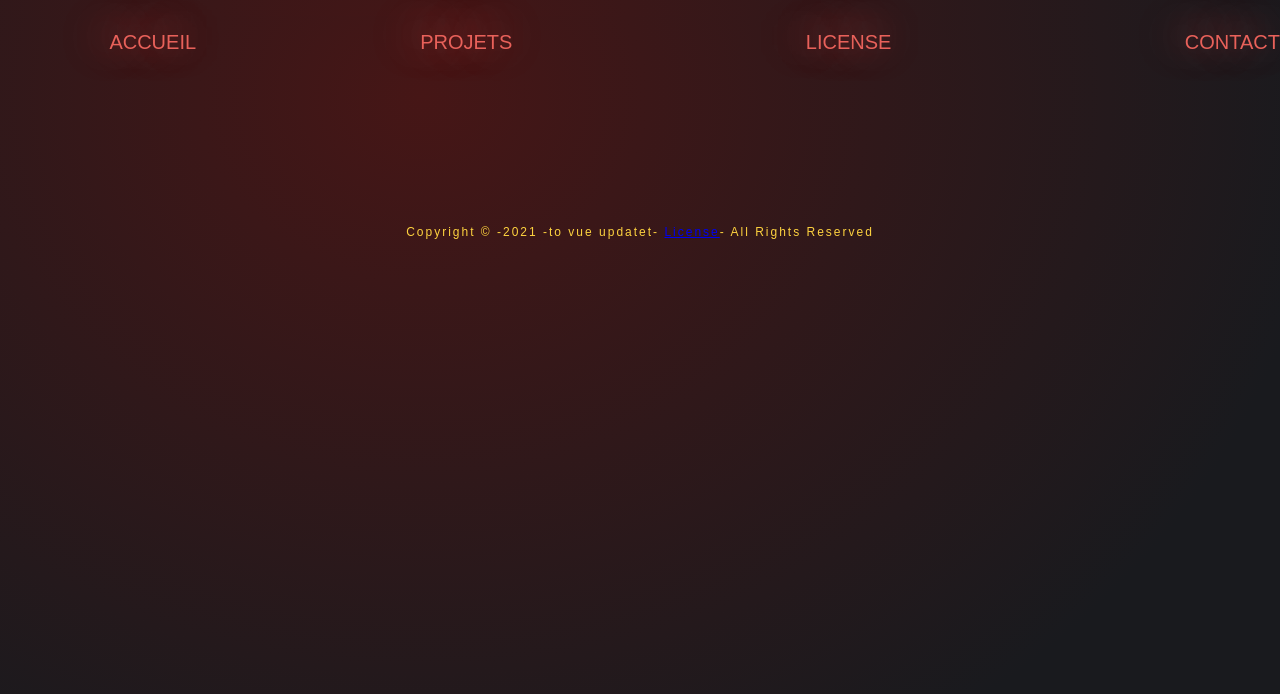
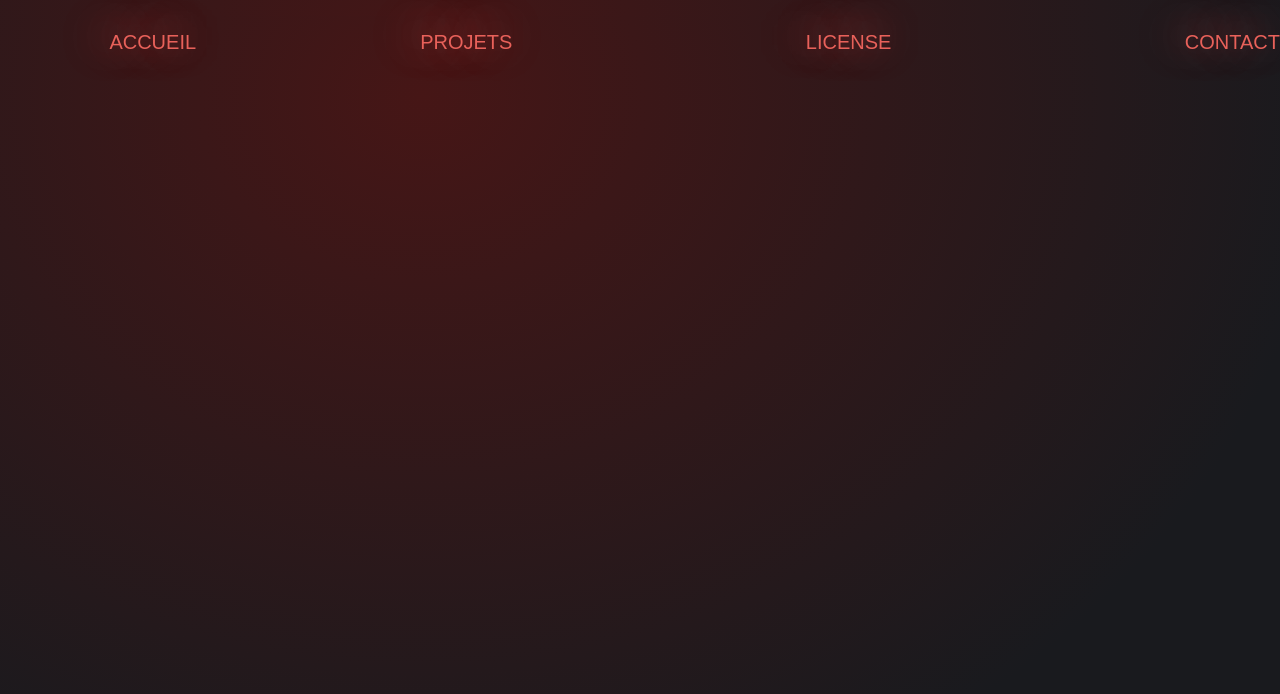
Before and after one commit to VadymLityuk/1017examen2vadymlityuk, a Vue app in the folder examen2/: page / in a window 1280 px wide. Shown: the top 694 px of the page. Built offline with nearby package versions, Linux system fonts and the light colour scheme; a web font is replaced by a local one.

Commit message:
up to commit

```diff
--- a/examen2/src/components/Footer.vue
+++ b/examen2/src/components/Footer.vue
@@ -3,7 +3,7 @@
 
 <template>
   <footer>
-     <div v-mydirective> -to vue updatet-
+     <div v-mydirective> - up to vue updatet-
        <a href="https://github.com/VadymLityuk/1017examen2vadymlityuk/blob/main/LICENSE">License</a>
         </div>
   </footer>
@@ -37,8 +37,10 @@ export default  {
 
 <style scoped>
 footer{
+  background-color:  rgb(179, 154, 179);
+  padding-top: 140px;
+  visibility: hidden;
 
-  padding-top: 140px;
 }
 
 </style>
```
